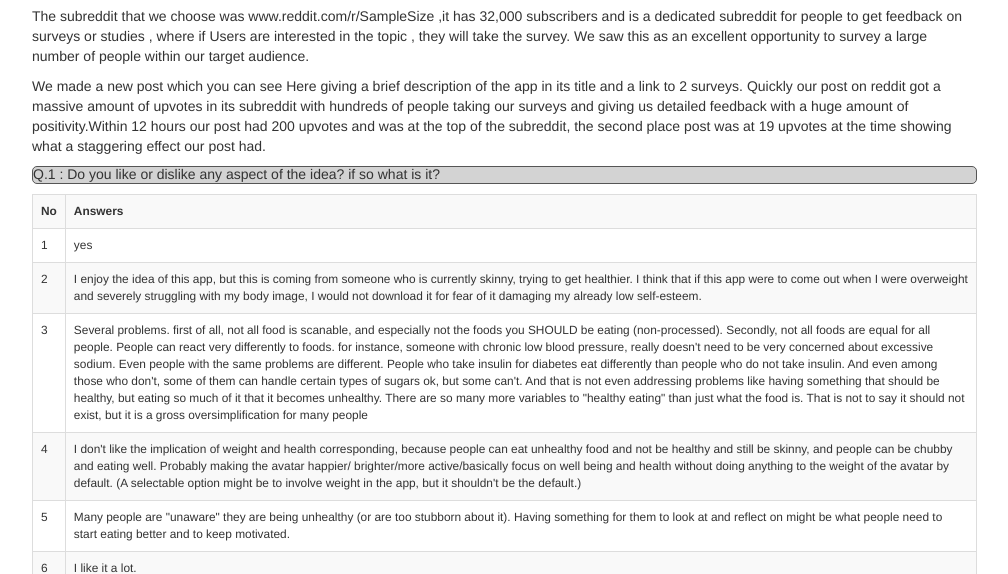
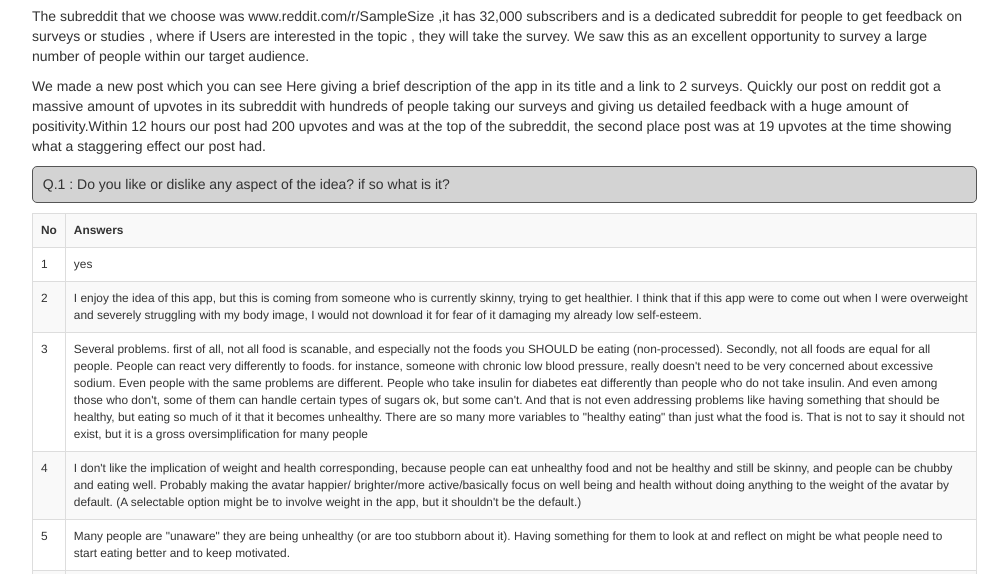
Before and after one commit to AlexThomas90210/Muncher-Design-Showcase-Site, a PHP site: page /links.php in a window 1280 px wide, after a click on "Q.1 : Do you like or dislike any aspect of the idea? if so w". Shown: the part 381-955 px from the top of the page, without its empty margins (38-1046 px from the left). Run offline with PHP 8.4, Linux system fonts and the light colour scheme; the visitor is signed in with stand-in values (Sample User, id 1); some libraries are stand-ins or nearby versions.

Commit message:
adding surveys

```diff
--- a/css/style.css
+++ b/css/style.css
@@ -361,4 +361,5 @@ input:-webkit-autofill:disabled{
     outline: none;
     cursor: pointer;
     cursor: hand;
+    padding: .7em;
 }
```
